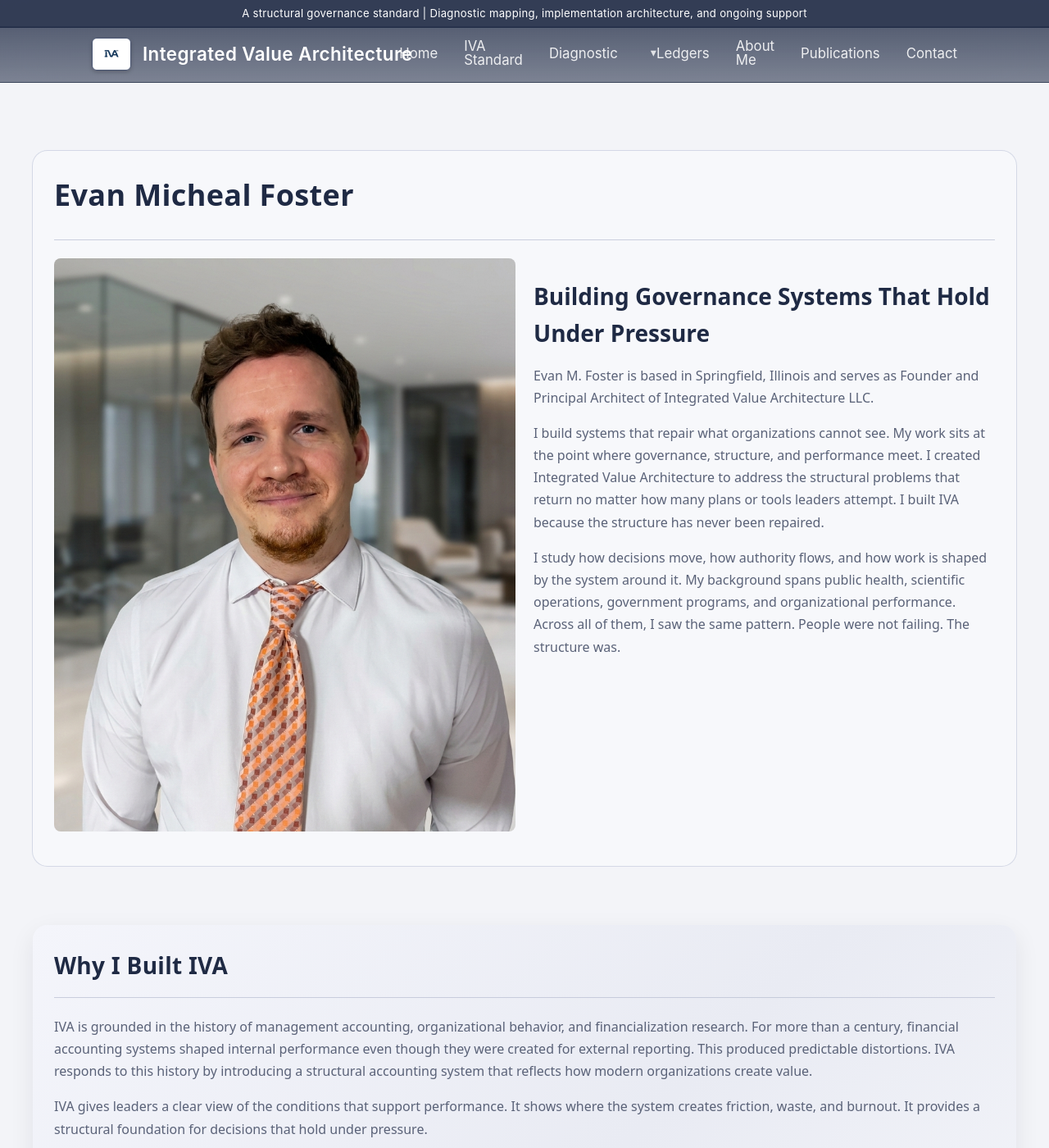
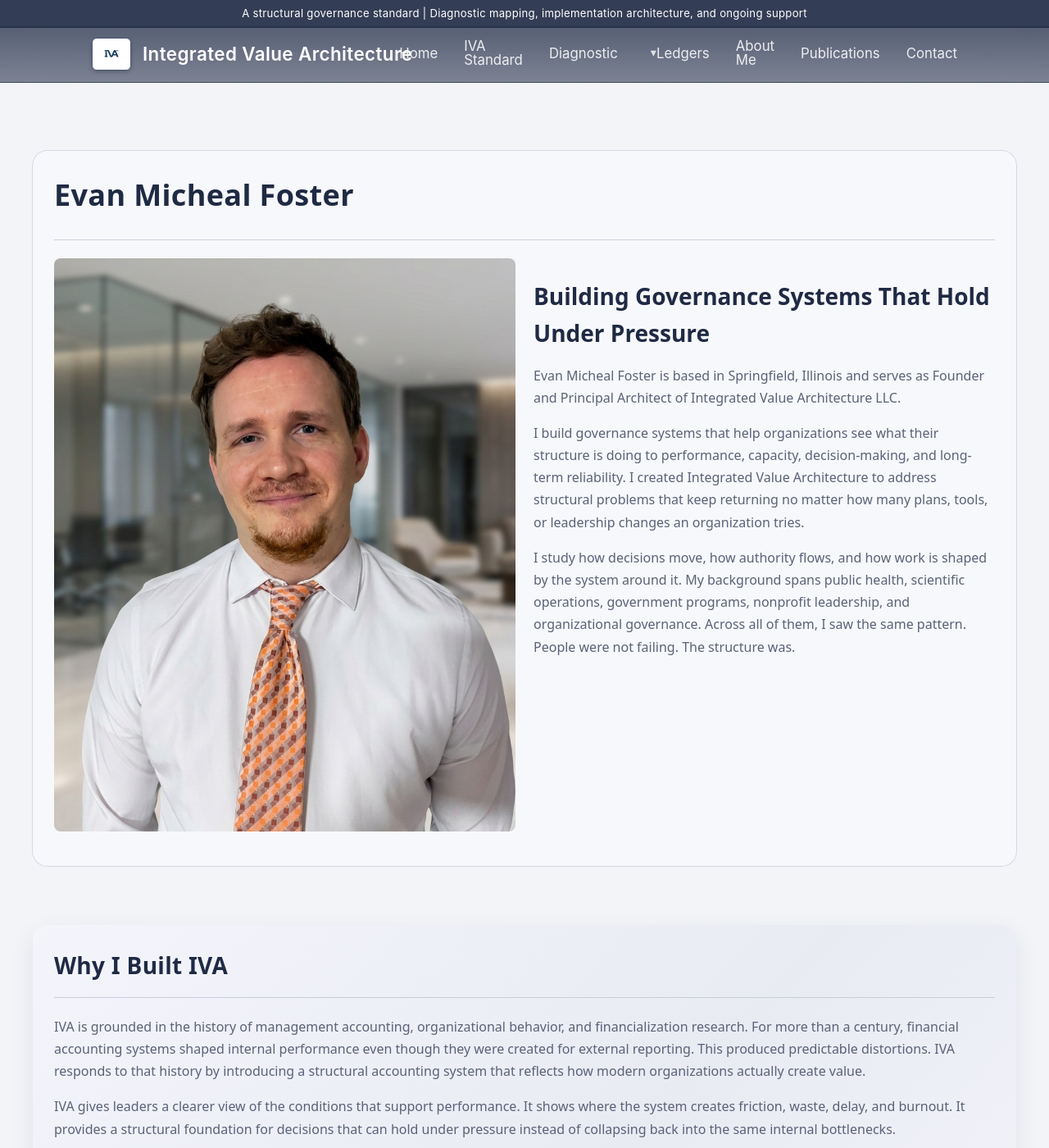
Before and after one commit to efost7873/integratedvaluearchitecture.com, a Jekyll site: the page built from about-me.html, in a window 1280 px wide and 1400 px high. Shown: the whole window at 82% size. Built offline with Jekyll 4.4.1, drawn with Linux system fonts in a browser that asks for light colours; some of the changed text lies outside the part shown.

Commit message:
Revise SEO and enhance content clarity in about-me.html
Updated SEO titles and descriptions, improved clarity in personal background and IVA explanation.

```diff
--- a/about-me.html
+++ b/about-me.html
@@ -1,8 +1,8 @@
 ---
 layout: default
 title: About Me
-seo_title: Evan Micheal Foster | Springfield, Illinois | IVA Founder
-seo_description: Evan M. Foster is the Founder and Principal Architect of Integrated Value Architecture LLC in Springfield, Illinois, specializing in governance architecture and multi-ledger systems.
+seo_title: Evan Micheal Foster | Springfield, Illinois | Founder of Integrated Value Architecture
+seo_description: Evan Micheal Foster is the Founder and Principal Architect of Integrated Value Architecture LLC in Springfield, Illinois. Learn more about his background in governance, public health, nonprofit leadership and structural accounting.
 ---
 
 <div class="iva-page">
@@ -18,18 +18,18 @@
 
       <div>
         <img src="{{ site.baseurl }}/assets/images/evan_micheal_foster_03.png"
-             alt="Photo of Evan M. Foster"
+             alt="Photo of Evan Micheal Foster"
              style="width: 100%; border-radius: 8px;">
       </div>
 
       <div>
         <h2>Building Governance Systems That Hold Under Pressure</h2>
 
-        <p>Evan M. Foster is based in Springfield, Illinois and serves as Founder and Principal Architect of Integrated Value Architecture LLC.</p>
+        <p>Evan Micheal Foster is based in Springfield, Illinois and serves as Founder and Principal Architect of Integrated Value Architecture LLC.</p>
 
-        <p>I build systems that repair what organizations cannot see. My work sits at the point where governance, structure, and performance meet. I created Integrated Value Architecture to address the structural problems that return no matter how many plans or tools leaders attempt. I built IVA because the structure has never been repaired.</p>
+        <p>I build governance systems that help organizations see what their structure is doing to performance, capacity, decision-making, and long-term reliability. I created Integrated Value Architecture to address structural problems that keep returning no matter how many plans, tools, or leadership changes an organization tries.</p>
 
-        <p>I study how decisions move, how authority flows, and how work is shaped by the system around it. My background spans public health, scientific operations, government programs, and organizational performance. Across all of them, I saw the same pattern. People were not failing. The structure was.</p>
+        <p>I study how decisions move, how authority flows, and how work is shaped by the system around it. My background spans public health, scientific operations, government programs, nonprofit leadership, and organizational governance. Across all of them, I saw the same pattern. People were not failing. The structure was.</p>
       </div>
 
     </div>
@@ -41,9 +41,9 @@
       <h2>Why I Built IVA</h2>
     </div>
 
-    <p>IVA is grounded in the history of management accounting, organizational behavior, and financialization research. For more than a century, financial accounting systems shaped internal performance even though they were created for external reporting. This produced predictable distortions. IVA responds to this history by introducing a structural accounting system that reflects how modern organizations create value.</p>
+    <p>IVA is grounded in the history of management accounting, organizational behavior, and financialization research. For more than a century, financial accounting systems shaped internal performance even though they were created for external reporting. This produced predictable distortions. IVA responds to that history by introducing a structural accounting system that reflects how modern organizations actually create value.</p>
 
-    <p>IVA gives leaders a clear view of the conditions that support performance. It shows where the system creates friction, waste, and burnout. It provides a structural foundation for decisions that hold under pressure.</p>
+    <p>IVA gives leaders a clearer view of the conditions that support performance. It shows where the system creates friction, waste, delay, and burnout. It provides a structural foundation for decisions that can hold under pressure instead of collapsing back into the same internal bottlenecks.</p>
 
     <div class="grid grid-3" style="margin-top: 18px;">
 
@@ -86,9 +86,11 @@
       <h2>My Background</h2>
     </div>
 
-    <p>I hold three degrees and a graduate certificate from the University of Illinois at Springfield. My work spans environmental health, statewide public health programs, scientific operations, and organizational governance. In each environment, I saw the same structural patterns that IVA now makes visible.</p>
+    <p>I hold three degrees and a graduate certificate from the University of Illinois Springfield. My work spans environmental health, statewide public health programs, scientific operations, nonprofit governance, and organizational leadership. In each environment, I saw the same structural patterns that IVA now makes visible.</p>
 
-    <p>I founded Integrated Value Architecture in 2026 to formalize the system I developed and to establish IVA as a modern accounting standard. My work focuses on structural integrity, organizational reliability, and long-term performance. I help leaders see the structure that has been shaping their outcomes for years.</p>
+    <p>I also serve on the board of <a href="https://www.350chicago.org/meet-the-team" target="_blank" rel="noopener noreferrer">350 Chicago</a>, a nonprofit climate organization working across Chicago and Illinois. That role keeps me connected to mission-driven governance work beyond IVA and strengthens the link between my background in public health, environmental leadership, and the structural questions that led me to build this standard.</p>
+
+    <p>I founded Integrated Value Architecture in 2026 to formalize the system I developed and to establish IVA as a modern accounting standard for organizational governance. My work focuses on structural integrity, organizational reliability, and long-term performance. I help leaders see the structure that has been shaping their outcomes for years.</p>
   </section>
 
   <!-- THANK YOU -->
@@ -100,7 +102,7 @@
     <p>Thank you for taking the time to learn about IVA.</p>
 
     <img src="{{ site.baseurl }}/assets/images/signature.png"
-         alt="Signature of Evan M. Foster"
+         alt="Signature of Evan Micheal Foster"
          style="width: 240px; margin-top: 16px;">
   </section>
 
```
